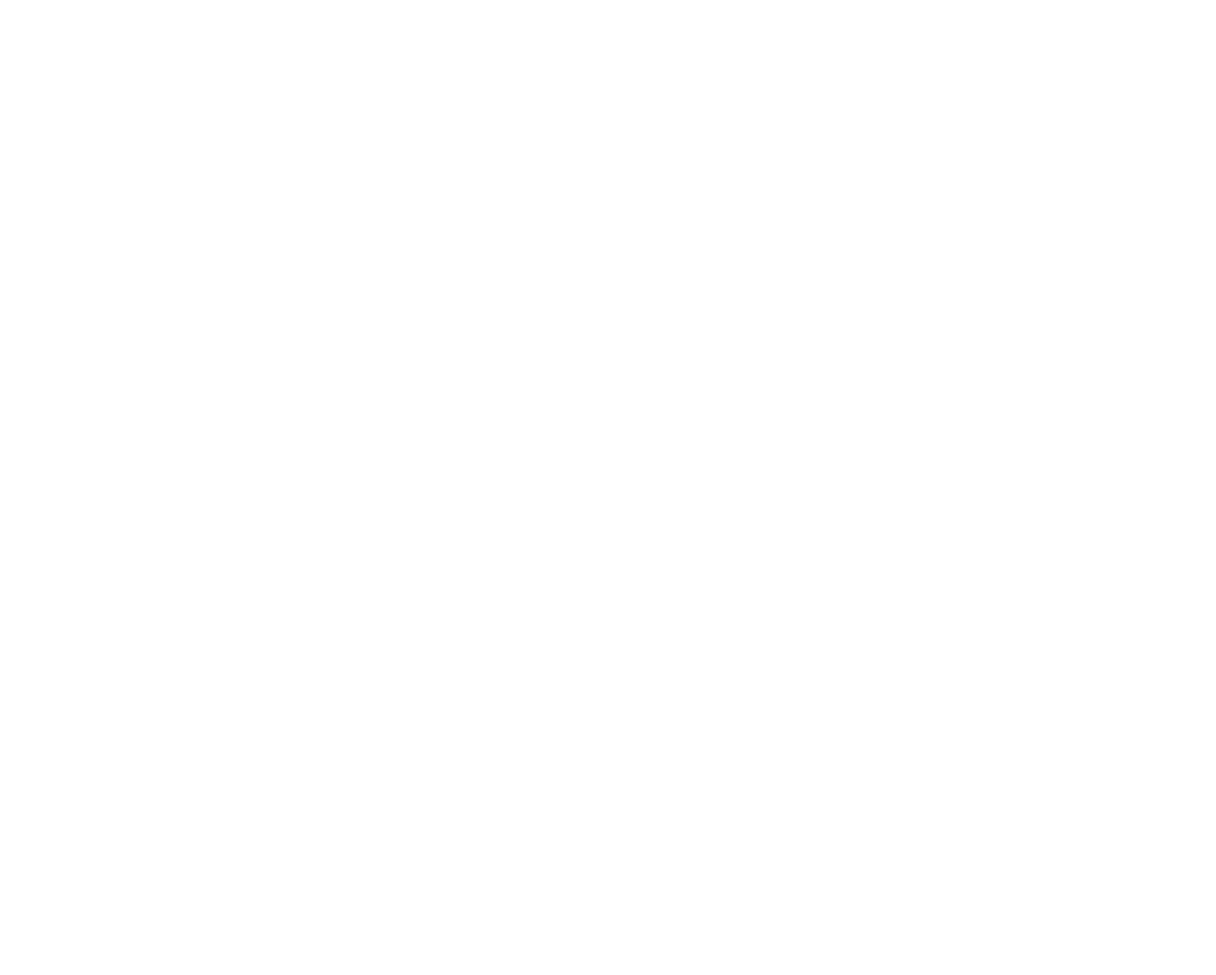
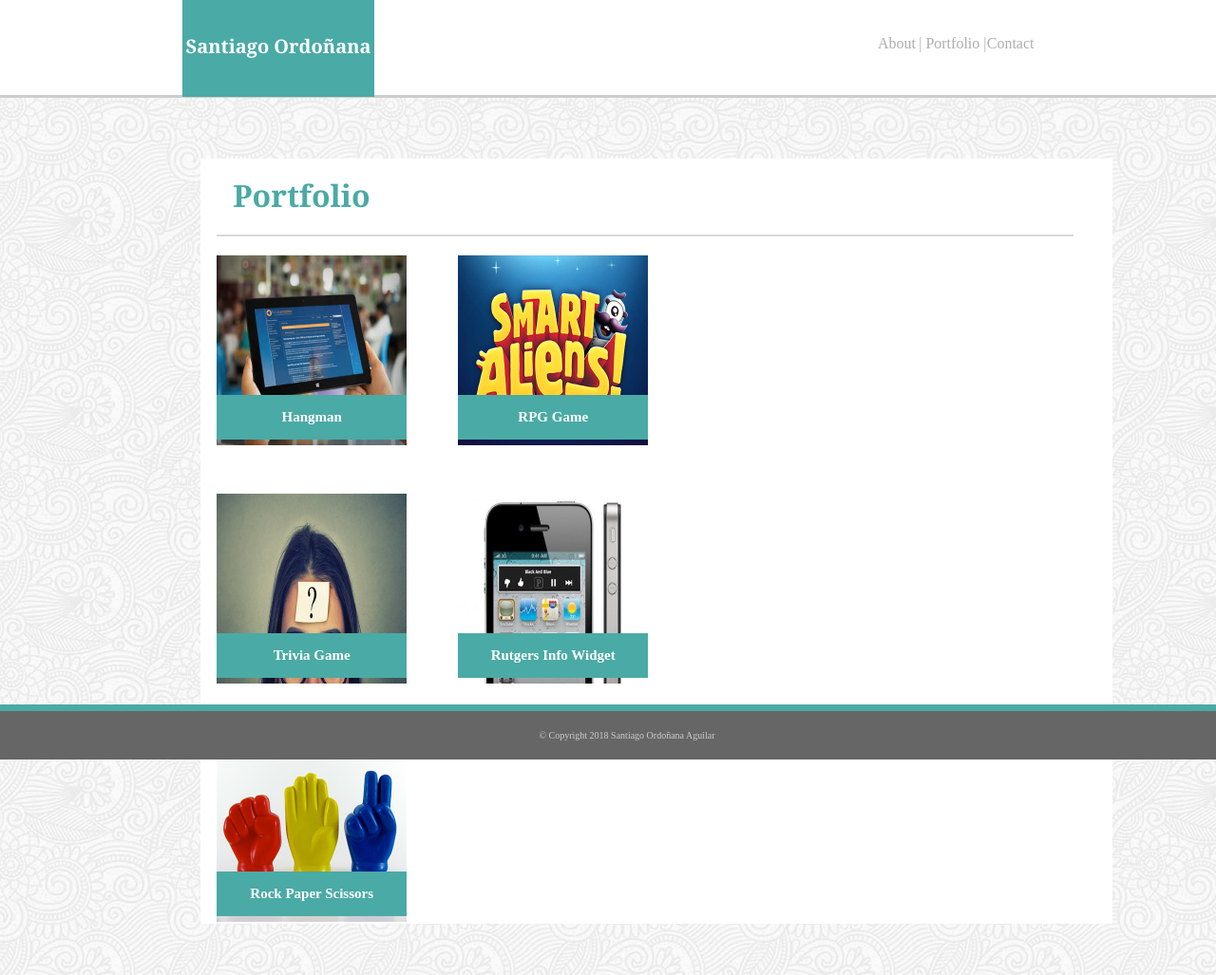
Before and after one commit to sordonana/BasicPortfolio, a plain HTML site: page portfolio.html in a window 1280 px wide. Shown: the top 1027 px of the page at 95% size. Before the commit the page ends 800 px from the top, so only its background shows below. Drawn offline with Linux system fonts and the light colour scheme.

Commit message:
Tarea Final

```diff
--- a/assets/css/reset.css
+++ b/assets/css/reset.css
@@ -1,3 +1,4 @@
+
 html, body, div, span, applet, object, iframe,
 h1, h2, h3, h4, h5, h6, p, blockquote, pre,
 a, abbr, acronym, address, big, cite, code,
--- a/assets/css/styles2.css
+++ b/assets/css/styles2.css
@@ -0,0 +1,285 @@
+h1 h2 h3{
+    font-family:'Georgia', Times, Times New Roman, serif;
+
+}
+
+a p div {
+    font-family: 'Arial', 'Helvetica Neue', Helvetica, sans-serif;
+
+}
+
+.mainContainer{
+    width: 960px;
+    height: auto;
+
+}
+
+.upperContainer{
+    background: #fff;
+    width: 100%;
+    height: 100px;
+    position: absolute;
+    top: 0;
+
+
+}
+header{
+    z-index: 1000;
+    position: fixed;
+    width: 100%;
+    height: 100px;
+    background-color: white;
+    border-style: solid;
+    border-color: #ccc;
+    margin-left: 0%;
+    border-top: white;
+    border-right: white;
+    border-left: white;
+
+}
+
+.nombre{
+    width: 200px;
+    height: 100px;
+    background-color: #4aaaa5;
+    font-size: 10px;
+    color: white;
+    padding: 1px;
+    margin-left: 15%;
+    font-family: Georgia, 'Times New Roman', Times, serif;
+    text-align: center;
+}
+
+::placeholder{
+    opacity: .5;
+
+}
+
+.nombre h1{
+    padding-top: 17%;
+    text-decoration: none;
+
+
+}
+
+.names{
+    text-decoration: none;
+    color: white;
+
+
+}
+
+.menuUL{
+    display: inline-flex;
+    list-style: none;
+    position: fixed;
+    top: 29px;
+    left: 1000px;
+
+
+}
+
+.lista1,.lista2,.lista3{
+    margin: 5%;
+
+}
+
+.lista3{
+    position: relative;
+    top: 0px;
+    right: 34px;
+    margin-right: -35%;
+    opacity: .6;
+
+}
+
+.lista2{
+    position: relative;
+    top: 0px;
+    right: -39px;
+    margin-right: -35%;
+    opacity: .6;
+
+
+
+}
+
+.lista1{
+    position: relative;
+    top: 0px;
+    right: 84px;
+    margin-right: -35%;
+    opacity: .6;
+
+
+}
+
+a {
+   text-decoration: none;
+   color: #777777;
+}
+
+.aboutMe{
+    width: 960px;
+    height: auto;
+    margin-bottom: 88px;
+    background-color: #fff;
+    margin-left: 22%;
+    margin-top: 8%;
+    display: inline-block;
+    text-align: start;
+}
+
+.contInter2{
+    width: 565px;
+    height: auto;
+    margin-left: 17px;
+    margin-bottom: 25px;
+
+
+}
+
+.contInter{
+    width: 900px;
+    height: auto;
+    margin-left: 17px;
+    margin-bottom: 25px;
+
+
+}
+
+footer{
+    position: fixed;
+	left: 0;
+	bottom: 0;
+	width: 100%;
+	padding: 20px;
+	text-align: center;
+	font-size: 10px;
+	color: #cccccc;
+	background-color: #666666;
+    border-top: 7px solid #4aaaa5;
+    margin-top: 20px;
+
+
+}
+
+.aboutMe h1{
+    color: #4aaaa5;
+    margin-left: 3%;
+    padding-top: 3%;
+    font-family: Georgia, 'Times New Roman', Times, serif;
+
+
+}
+
+.portfolio-space h1 {
+    color: #4aaaa5;
+    margin-left: 3%;
+    padding-top: 3%;
+    font-family: Georgia, 'Times New Roman', Times, serif;
+    text-decoration: none;
+
+}
+
+hr{
+    width: 900px;
+    color: rgba(153, 150, 150, 0.726);
+    opacity: .5;
+    margin-bottom: 20px;
+    border-style: solid;
+    margin-top: 20px;
+
+
+}
+
+.imgMe{
+
+    margin-left: 0%;
+    float: left;
+    padding: 0 1em 1em 0;
+
+
+
+}
+
+.textMe{
+    float: right;
+    display: contents;
+    font-family: 'Arial', 'Helvetica Neue', Helvetica, sans-serif;
+    margin-left: 3%;
+    color: #666666a1;
+
+}
+
+/*Finish About Me*/
+
+/*Starts Contact*/
+
+.inText{
+    width: 100%;
+    padding: 5px;
+    margin-top: 5px;
+
+}
+
+textarea{
+    width: 100%;
+    height: auto;
+    margin-top: 5px;
+}
+
+.boton{
+ color: #fff;
+ width: 80px;
+ height: 30px;
+ background-color: #4aaaa5;
+ margin-top: 3px;
+}
+
+/*portfolio*/
+
+.items{
+    display: inline-block;
+    position: relative;
+    MARGIN-RIGHT: 50PX;
+
+
+
+}
+
+.item-name{
+    position: relative;
+	top: -100px;
+	text-align: center;
+	background-color: #4aaaa5;
+	padding: 1em;
+    color: #ffffff;
+    font-size: 15px;
+    top: -57px;
+
+
+
+
+
+
+}
+
+.portimg{
+    width: 200px;
+    height: 200px;
+
+}
+
+
+.portfolio-space{
+    width: 960px;
+    height: 806px;
+    margin-bottom: 88px;
+    background-color: #fff;
+    margin-left: 22%;
+    margin-top: 8%;
+    display: inline-block;
+    text-align: start;
+
+}
--- a/contact.html
+++ b/contact.html
@@ -0,0 +1,93 @@
+<!DOCTYPE html>
+<html lang="es">
+
+<head>
+    <meta charset="utf-8" />
+    <meta http-equiv="X-UA-Compatible" content="IE=edge">
+    <title>Página de Santiago Ordoñana Aguilar</title>
+    <meta name="viewport" content="width=device-width, initial-scale=1">
+    <link rel="stylesheet" type="text/css" media="screen" href="assets/css/styles2.css" />
+</head>
+
+<body style="background:url(assets/images/full-bloom.png)">
+
+    <style>
+            * {
+                padding: 0;
+                margin: 0;
+
+            }
+        </style>
+
+
+    <div class="mainContainer">
+        <header>
+            <div class="upperCointainer">
+                <div class="nombre">
+                    <h1> <a class="names" href="index.html">Santiago Ordoñana</a></h1>
+                                </div>
+                <div class="navegacion">
+                    <ul class="menuUL">
+                        <li class="lista1">
+                            <a class="links" href="index.html">About</a>
+                        </li>
+                        <li class="lista2">
+                            <a class="links" href="contact.html">Contact</a>
+                        </li>
+                        <li class="lista3">
+                            <a class="links" href="portfolio.html">|        Portfolio         |</a>
+                        </li>
+                    </ul>
+
+                </div>
+            </div>
+        </header>
+        <br>
+        <br>
+        <br>
+        <br>
+        <br>
+
+
+        <div class="aboutMe">
+            <div class="contInter">
+                <h1>Contact</h1>
+                <hr class="separator">
+                <!---Aqui va a ir todo el código de la forma -->
+                <form action="#" class="contacto">
+
+                    <label for="name">Name</label>
+                    <input type="text" name="name" placeholder="Complete Name" class="inText">
+                    <br>
+                    <label for="email">Email</label>
+                    <input type="text" name="email" placeholder="e-Mail" class="inText">
+                    <br>
+                    <label for="comments">Comments</label>
+                    <textarea rows="12" cols="40" name="comments" id="commentarios"></textarea>
+                    <br>
+                    <input type="submit" value="Submit" class="boton">
+
+                </form>
+
+
+            </div>
+        </div>
+
+
+
+
+
+        <footer>
+
+            &copy; Copyright 2018 Santiago Ordoñana Aguilar
+
+        </footer>
+
+
+
+
+
+    </div>
+</body>
+
+</html>
--- a/portfolio.html
+++ b/portfolio.html
@@ -0,0 +1,114 @@
+<!DOCTYPE html>
+<html lang="es">
+
+<head>
+    <meta charset="utf-8" />
+    <meta http-equiv="X-UA-Compatible" content="IE=edge">
+    <title>Página de Santiago Ordoñana Aguilar</title>
+    <meta name="viewport" content="width=device-width, initial-scale=1">
+    <link rel="stylesheet" type="text/css" media="screen" href="assets/css/styles2.css" />
+</head>
+
+<body style="background:url(assets/images/full-bloom.png)">
+
+    <style>
+            * {
+                padding: 0;
+                margin: 0;
+
+            }
+        </style>
+
+    <div class="mainContainer">
+        <header>
+            <div class="upperCointainer">
+                <div class="nombre">
+                    <h1> <a class="names" href="index.html">Santiago Ordoñana</a></h1>
+                </div>
+                <div class "navegacion">
+                    <ul class="menuUL">
+                        <li class="lista1">
+                            <a class="links" href="index.html">       About</a>
+                        </li>
+                        <li class="lista2">
+                            <a class="links" href="contact.html">Contact</a>
+                        </li>
+                        <li class="lista3">
+                            <a class="links" href="portfolio.html">|        Portfolio         |</a>
+                        </li>
+                    </ul>
+
+                </div>
+            </div>
+        </header>
+        <br>
+        <br>
+        <br>
+        <br>
+        <br>
+
+
+        <div class="portfolio-space">
+            <div class="contInter2">
+                    <h1>Portfolio</h1>
+                    <hr class="separator">
+
+			<ul class="portfolio">
+				<li class="items">
+					<a href="#">
+						<img src="assets/images/Hangman.jpg" alt="Hangman" class="portimg">
+						<h2 class="item-name">Hangman</h2>
+					</a>
+                </li>
+                <li class="items">
+					<a href="#">
+						<img src="assets/images/rpgGame.png" alt="RPG-Game" class="portimg">
+						<h2 class="item-name">RPG Game</h2>
+					</a>
+                </li>
+                <li class="items">
+					<a href="#">
+						<img src="assets/images/triviaGame.jpg" alt="Trivia Game" class="portimg">
+						<h2 class="item-name">Trivia Game</h2>
+					</a>
+                </li>
+                <li class="items">
+					<a href="#">
+						<img src="assets/images/infoWidget.jpg" alt="Rutgers Info Widget" class="portimg">
+						<h2 class="item-name">Rutgers Info Widget</h2>
+					</a>
+                </li>
+                <li class="items">
+					<a href="#">
+						<img src="assets/images/rockPaper.jpg" alt="Rock Paper Scissors" class="portimg">
+						<h2 class="item-name">Rock Paper Scissors</h2>
+					</a>
+                </li>
+                </ul>
+
+
+
+            </div>
+            </div>
+            <br>
+            <br>
+            <br>
+
+
+
+
+
+        <footer>
+
+            &copy; Copyright 2018 Santiago Ordoñana Aguilar
+
+        </footer>
+
+
+
+
+
+    </div>
+</body>
+
+</html>
```
Also changed, not shown: index.html (+84 -2 lines), assets/images/Hangman.jpg (added), assets/images/full-bloom.png (added), assets/images/infoWidget.jpg (added), assets/images/rockPaper.jpg (added), assets/images/rpgGame.png (added), assets/images/santiago.gif, assets/images/triviaGame.jpg (added).
